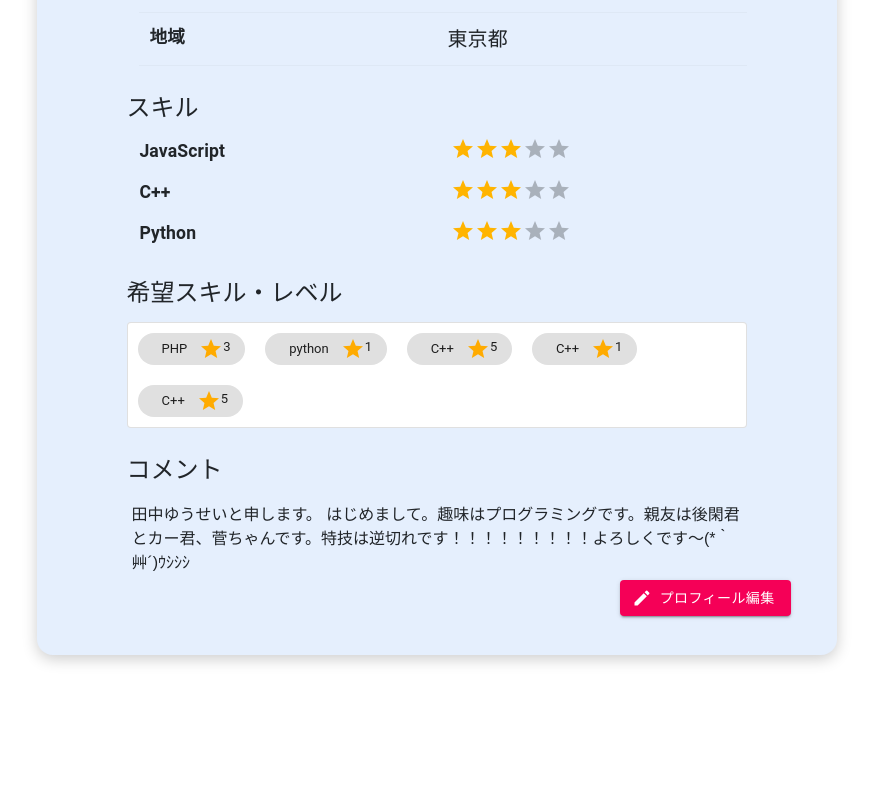
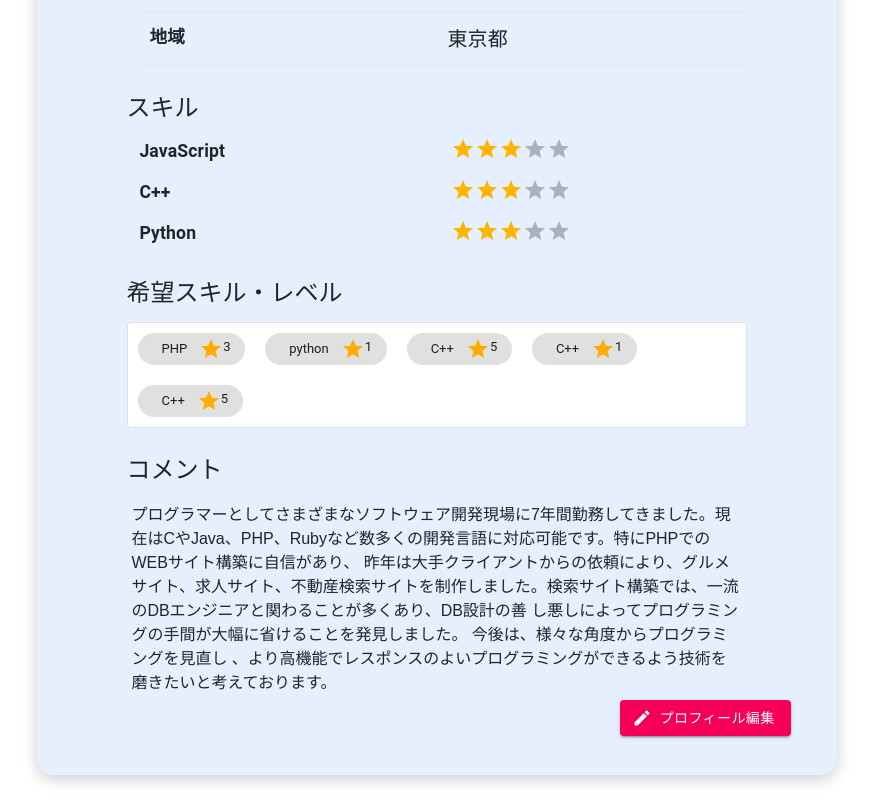
Before and after one commit to shimizuyuta/portfolio2, a React (Create React App) app in the folder client/: page /profile in a window 1280 px wide. Shown: the part 514-1314 px from the top of the page, without its empty margins (203-1076 px from the left). Before the commit the page ends 1194 px from the top, so only its background shows below. Built offline with nearby package versions, Linux system fonts and the light colour scheme.

Commit message:
コメント修正

```diff
--- a/client/src/component/Profile/Profile.js
+++ b/client/src/component/Profile/Profile.js
@@ -258,8 +258,10 @@ const Profile = () => {
          {/* <Typography variant="body1" component="h5" xs={5} >基本情報</Typography> */}
          <Typography variant="h5" component="h5" xs={5} className={classes.subtitle}>コメント</Typography>
          <Grid item   direction="row" container  style={{padding:'.3rem'}}>
-           田中ゆうせいと申します。
-           はじめまして。趣味はプログラミングです。親友は後閑君とカー君、菅ちゃんです。特技は逆切れです！！！！！！！！！よろしくです～(*｀艸´)ｳｼｼｼ
+         プログラマーとしてさまざまなソフトウェア開発現場に7年間勤務してきました。現在はCやJava、PHP、Rubyなど数多くの開発言語に対応可能です。特にPHPでのWEBサイト構築に自信があり、
+         昨年は大手クライアントからの依頼により、グルメサイト、求人サイト、不動産検索サイトを制作しました。検索サイト構築では、一流のDBエンジニアと関わることが多くあり、DB設計の善
+         し悪しによってプログラミングの手間が大幅に省けることを発見しました。 今後は、様々な角度からプログラミングを見直し
+         、より高機能でレスポンスのよいプログラミングができるよう技術を磨きたいと考えております。
          </Grid>
        </Box>
 
```
